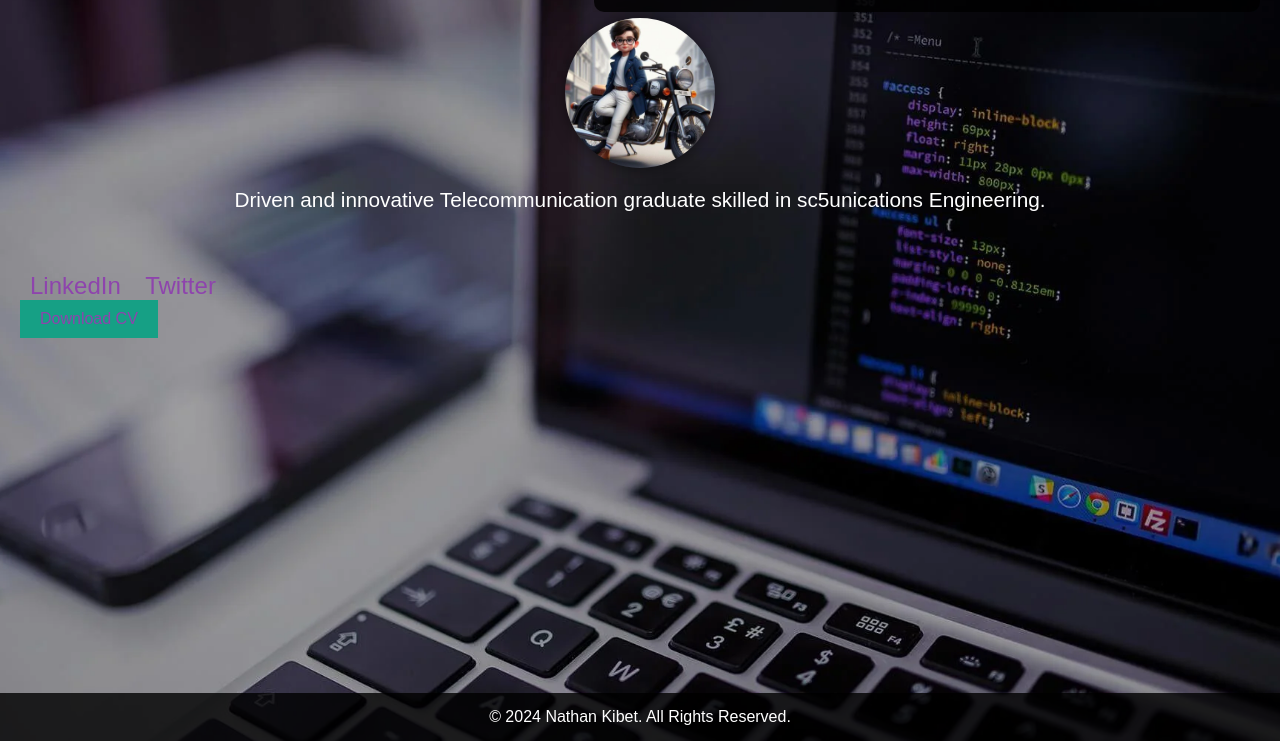
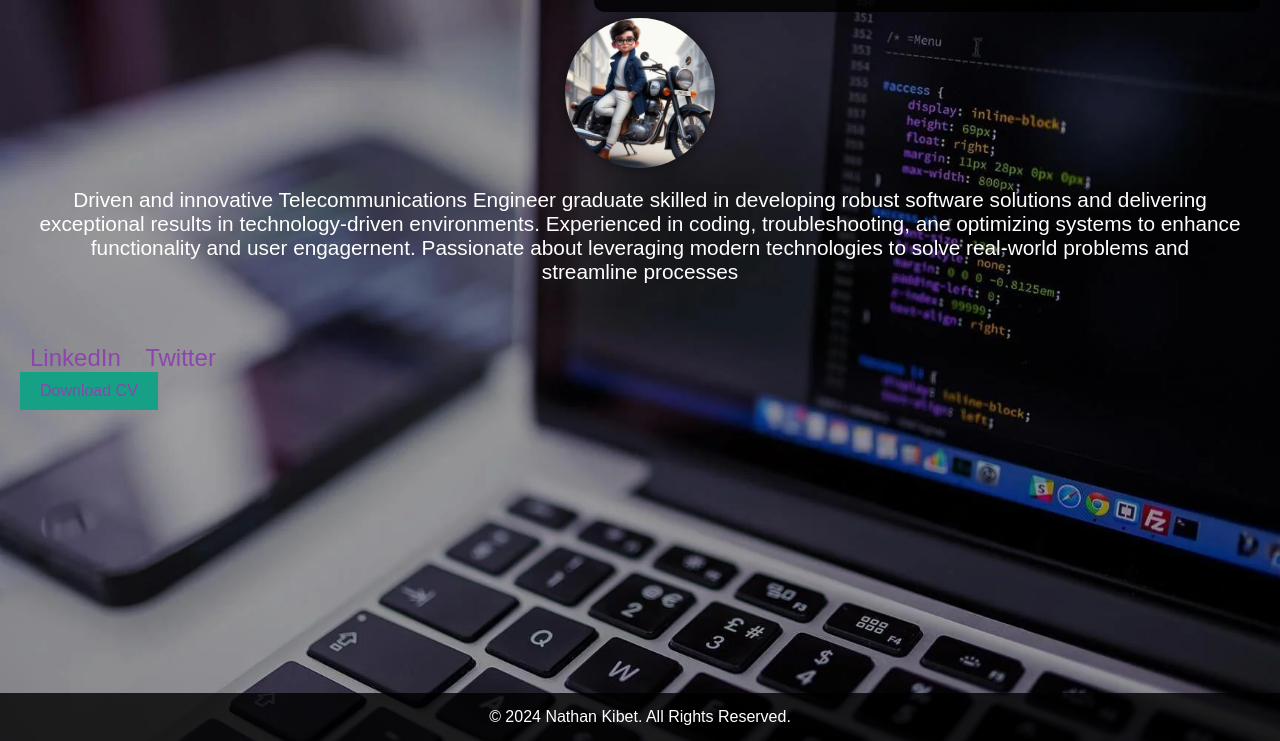
Before and after one commit to sittuk-kibet/Portfolio, a website: page index.html in a window 1280 px wide. Shown: the part 59-800 px from the top of the page. Drawn offline with Linux system fonts and the light colour scheme.

Commit message:
modified index html file

```diff
--- a/index.html
+++ b/index.html
@@ -42,8 +42,12 @@
       <img src="Nathan_PORTFOLIO.jpeg" alt="Your photo" class="profile-photo" />
       <!-- Your profile picture -->
       <p>
-        Driven and innovative Telecommunication graduate skilled in
-        sc5unications Engineering.
+        Driven and innovative Telecommunications Engineer graduate skilled in
+        developing robust software solutions and delivering exceptional results
+        in technology-driven environments. Experienced in coding,
+        troubleshooting, ane optimizing systems to enhance functionality and
+        user engagernent. Passionate about leveraging modern technologies to
+        solve real-world problems and streamline processes
       </p>
     </section>
 
```
